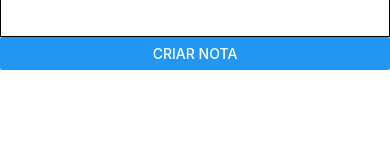
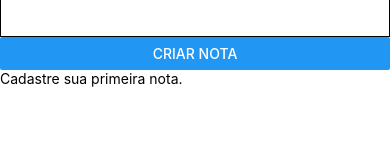
Before and after one commit to Kenzie-Academy-Brasil-Developers/curso-react-native, a React Native app: screen / in a window 390 px wide. Shown: the part 132-292 px from the top of the page. Built offline with nearby package versions, Linux system fonts and the light colour scheme.

Commit message:
state example part 3

```diff
--- /dev/null
+++ b/components/TodoSection/TodoList/index.tsx
@@ -0,0 +1,25 @@
+import { View, Text, Button } from "react-native";
+import { ITodo } from "..";
+
+interface Props {
+   todoList: ITodo[];
+   removeTodo: (id: number) => void;
+}
+
+export const TodoList = ({ todoList, removeTodo }: Props) => {
+   return (
+      <View>
+         {todoList.length > 0 ? (
+            todoList.map((todo) => (
+               <View>
+                  <Text>{todo.title}</Text>
+                  <Text>{todo.content}</Text>
+                  <Button onPress={() => removeTodo(todo.id)} title="Remover nota" />
+               </View>
+            ))
+         ) : (
+            <Text>Cadastre sua primeira nota.</Text>
+         )}
+      </View>
+   );
+};
--- a/components/TodoSection/index.tsx
+++ b/components/TodoSection/index.tsx
@@ -1,8 +1,9 @@
 import { useState } from "react"
 import { View } from "react-native"
 import { TodoCreateForm } from "./TodoCreateForm";
+import { TodoList } from "./TodoList";
 
-interface ITodo{
+export interface ITodo{
     id: number;
     title: string;
     content: string;
@@ -25,6 +26,7 @@ export const TodoSection = () => {
     return(
         <View>
             <TodoCreateForm addTodo={addTodo} />
+            <TodoList todoList={todoList} removeTodo={removeTodo} />
         </View>
     )
 }
```
